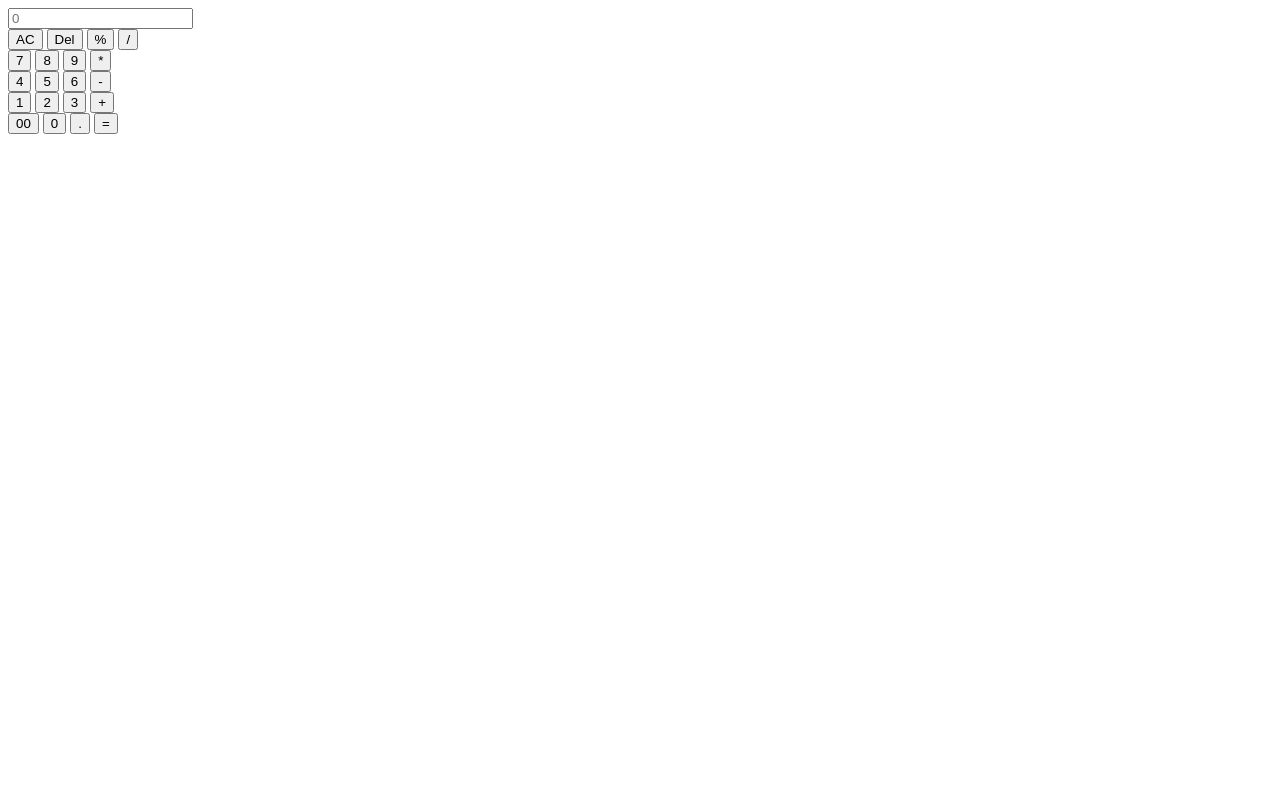
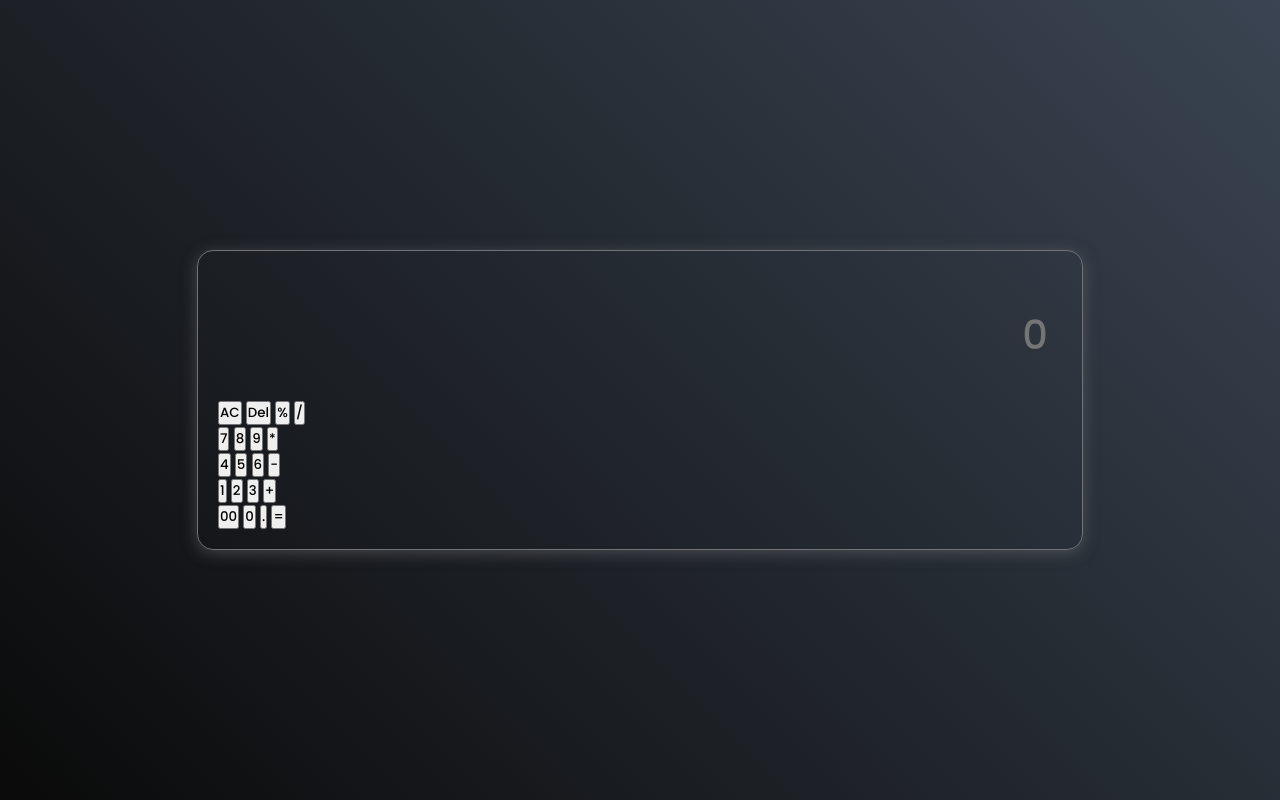
Before and after one commit to shubzcode/Web-development-2023, a plain HTML site: page Calculator/index.html in a window 1280 px wide. Drawn offline with Linux system fonts and the light colour scheme.

Commit message:
Update style.css

```diff
--- a/Calculator/style.css
+++ b/Calculator/style.css
@@ -1,5 +1,36 @@
-<link rel="preconnect" href="https://fonts.googleapis.com"><link rel="preconnect" href="https://fonts.gstatic.com" crossorigin><link href="https://fonts.googleapis.com/css2?family=Poppins:wght@500&display=swap" rel="stylesheet">* {
+@import url('https://fonts.googleapis.com/css2?family=Poppins:wght@500&display=swap');
+
+* {
     margin: 0;
     padding: 0;
     box-sizing: border-box;
+    font-family: 'Poppins', sans-serif;
 }
+body{
+    width: 100%;
+    height: 100vh;
+    display: flex;
+    justify-content: center;
+    align-items: center;
+    background: linear-gradient(45deg, #0a0a0a, #3a4452);
+}
+.calculator{
+    border: 1px solid #717377;
+    padding: 20px;
+    border-radius: 16px;
+    background: transparent;
+    box-shadow: 0px 3px 15px rgba(113, 115, 119, 0.5);
+}
+input{
+    width: 100%;
+    border: none;
+    padding: 24px;
+    margin: 10px;
+    background: transparent;
+    box-shadow: 0px 3px 15px rgbs(84, 84, 84, 0.1);
+    font-size: 40px;
+    text-align: right;
+    cursor: pointer;
+}
+
+impu
```
